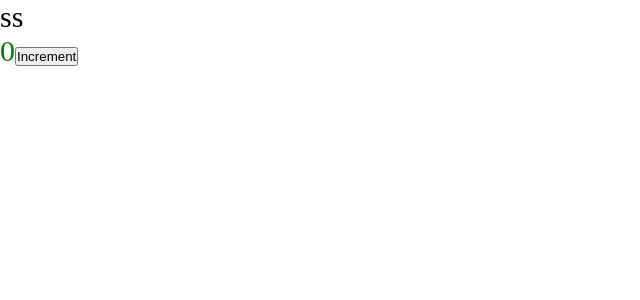
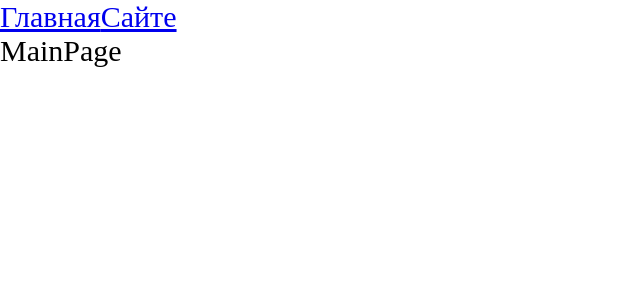
Before and after one commit to Nahnzo/production, a React app: page / in a window 1280 px wide. Shown: the top 300 px of the page, without its empty margins (0-640 px from the left). Built offline with nearby package versions, Linux system fonts and the light colour scheme.

Commit message:
Suspense

```diff
--- a/package.json
+++ b/package.json
@@ -15,6 +15,7 @@
     "@types/node": "^17.0.21",
     "@types/react": "^17.0.39",
     "@types/react-dom": "^17.0.11",
+    "@types/react-router-dom": "^5.3.3",
     "@types/webpack": "^5.28.0",
     "css-loader": "^6.6.0",
     "html-webpack-plugin": "^5.5.0",
@@ -31,6 +32,7 @@
     "mini-css-extract-plugin": "^2.5.3",
     "react": "^17.0.2",
     "react-dom": "^17.0.2",
+    "react-router-dom": "^6.2.1",
     "webpack-dev-server": "^4.7.4"
   }
 }
--- a/src/App.tsx
+++ b/src/App.tsx
@@ -1,11 +1,23 @@
+import { Route, Routes } from "react-router-dom";
 import Counter from "./components/Counter";
 import "./index.scss";
+
+import { Link } from "react-router-dom";
+import { AboutPageAsync } from "./pages/AboutPage/AboutPage.async";
+import { MainPageAsync } from "./pages/MainPage/MainPage.async";
+import { Suspense } from "react";
 
 const App = () => {
   return (
     <div className="App">
-      ss
-      <Counter />
+      <Link to={"/"}>Главная</Link>
+      <Link to={"/about"}>Сайте</Link>
+      <Suspense fallback={<div>Load</div>}>
+        <Routes>
+          <Route path={"/about"} element={<AboutPageAsync />} />
+          <Route path={"/"} element={<MainPageAsync />} />
+        </Routes>
+      </Suspense>
     </div>
   );
 };
--- a/src/index.tsx
+++ b/src/index.tsx
@@ -1,9 +1,11 @@
 import { render } from "react-dom";
 import App from "./App";
+import { BrowserRouter } from "react-router-dom";
 
 render(
-  <div>
+  <BrowserRouter>
     <App />
-  </div>,
+  </BrowserRouter>,
+
   document.getElementById("root")
 );
--- /dev/null
+++ b/src/pages/AboutPage/AboutPage.async.tsx
@@ -0,0 +1,3 @@
+import { lazy } from "react";
+
+export const AboutPageAsync = lazy(() => import("./AboutPage"));
--- /dev/null
+++ b/src/pages/AboutPage/AboutPage.tsx
@@ -0,0 +1,7 @@
+import React from "react";
+
+const AboutPage = () => {
+  return <div>AboutPage</div>;
+};
+
+export default AboutPage;
--- /dev/null
+++ b/src/pages/MainPage/MainPage.async.tsx
@@ -0,0 +1,3 @@
+import { lazy } from "react";
+
+export const MainPageAsync = lazy(() => import("./MainPage"));
--- /dev/null
+++ b/src/pages/MainPage/MainPage.tsx
@@ -0,0 +1,7 @@
+import React from "react";
+
+const MainPage = () => {
+  return <div>MainPage</div>;
+};
+
+export default MainPage;
```
Also changed, not shown: 9 other files (tests, documents, lock files or other folders).
